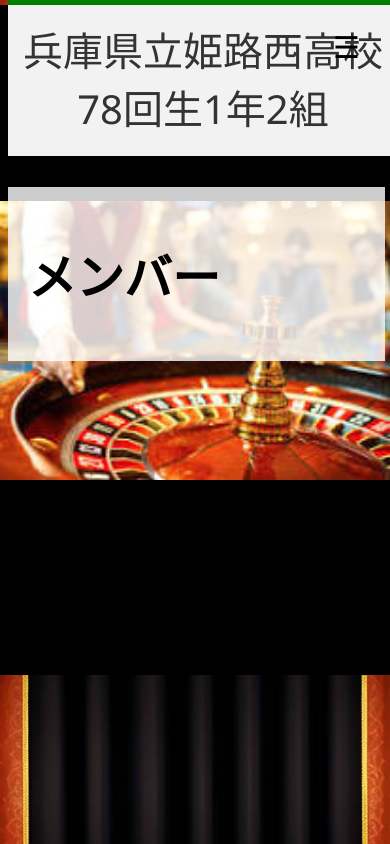
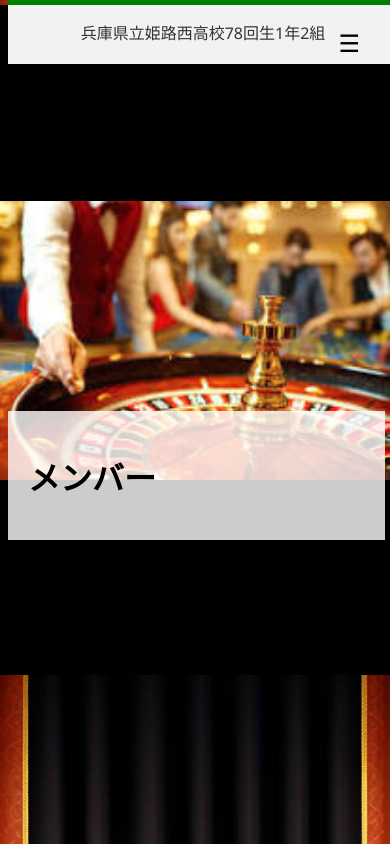
Before and after one commit to MudBoats/MudBoats.github.io, a plain HTML site: page page2.html in a window 390 px wide. Drawn offline with Linux system fonts and the light colour scheme; a web font is replaced by a local one.

Commit message:
Update page2.html

```diff
--- a/page2.html
+++ b/page2.html
@@ -141,6 +141,26 @@
             z-index: 6;
             /* メニューアイコンよりも前面に来るようにz-indexを調整 */
         }
+
+
+        @media screen and (max-width: 768px) {
+
+            /* スマホで閲覧したときのフォントサイズを調整 */
+            .content,
+            #sideMenu a,
+            header {
+                font-size: 16px;
+            }
+
+            .content {
+                margin-top: 110%;
+            }
+
+            #menuIcon,
+            #closeIcon {
+                font-size: 24px;
+            }
+        }
     </style>
 </head>
 
```
